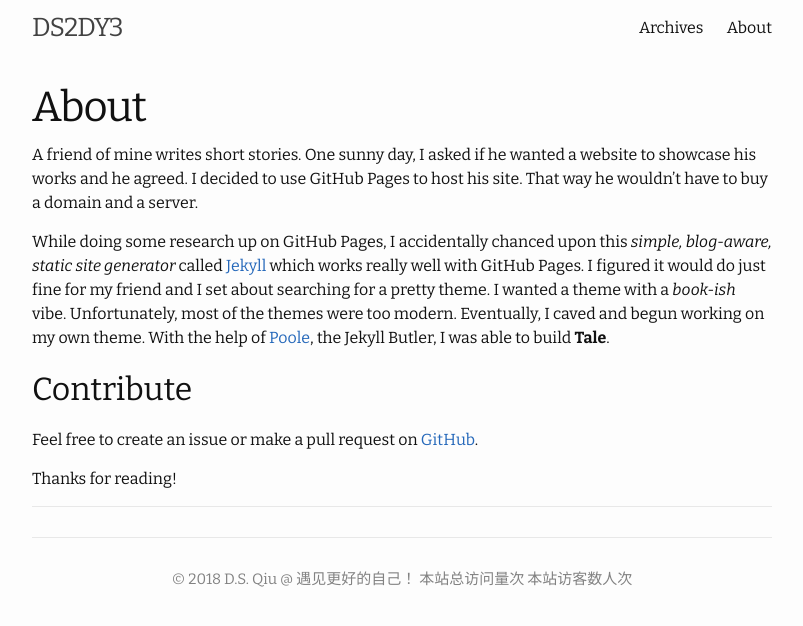
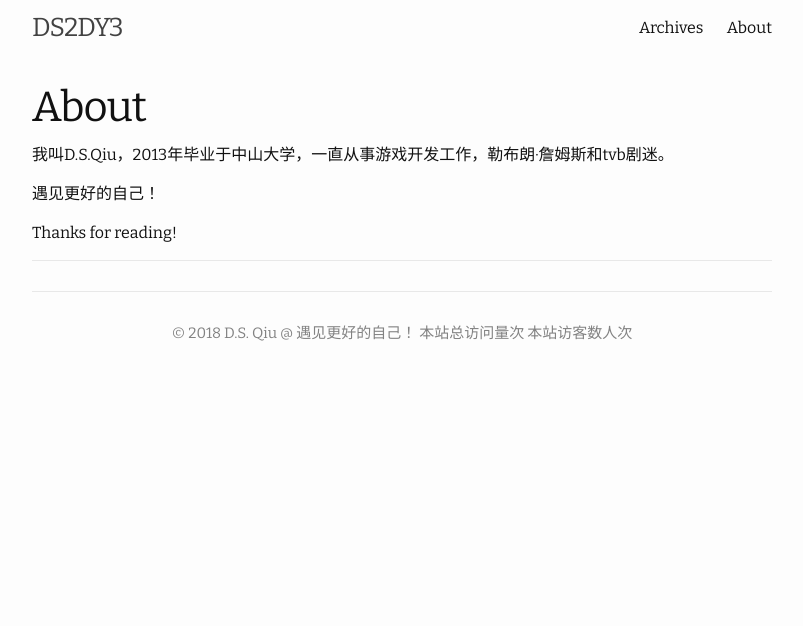
Before and after one commit to DS2DY3/DS2DY3.github.io, a Jekyll site: the page built from about.md, in a window 1280 px wide. Shown: the top 626 px of the page, without its empty margins (238-1041 px from the left). Built offline with Jekyll 4.4.1, drawn with Linux system fonts in a browser that asks for light colours; nearby versions of some CDN libraries; comment, search, counter and statistics services are not loaded.

Commit message:
update about.md

```diff
--- a/about.md
+++ b/about.md
@@ -1,15 +1,12 @@
 ---
 layout: post
 title: "About"
-author: "Chester"
 permalink: /about/
 ---
 
-A friend of mine writes short stories. One sunny day, I asked if he wanted a website to showcase his works and he agreed. I decided to use GitHub Pages to host his site. That way he wouldn't have to buy a domain and a server.
+我叫D.S.Qiu，2013年毕业于中山大学，一直从事游戏开发工作，勒布朗·詹姆斯和tvb剧迷。
 
-While doing some research up on GitHub Pages, I accidentally chanced upon this _simple, blog-aware, static site generator_ called [Jekyll](https://jekyllrb.com/) which works really well with GitHub Pages. I figured it would do just fine for my friend and I set about searching for a pretty theme. I wanted a theme with a _book-ish_ vibe. Unfortunately, most of the themes were too modern. Eventually, I caved and begun working on my own theme. With the help of [Poole](https://github.com/poole/poole), the Jekyll Butler, I was able to build **Tale**.
 
-## Contribute
-Feel free to create an issue or make a pull request on [GitHub](https://github.com/chesterhow/tale).
+遇见更好的自己！
 
 Thanks for reading!
```
